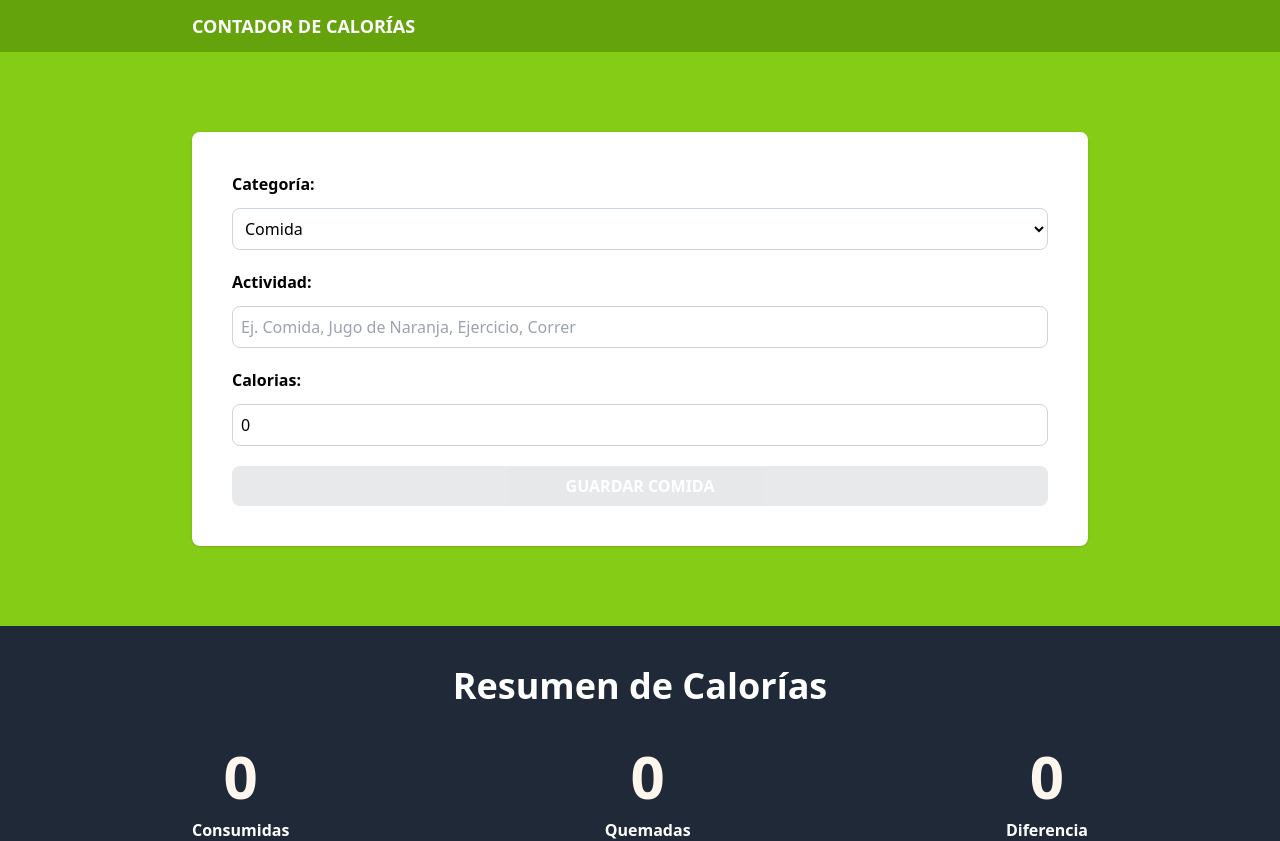
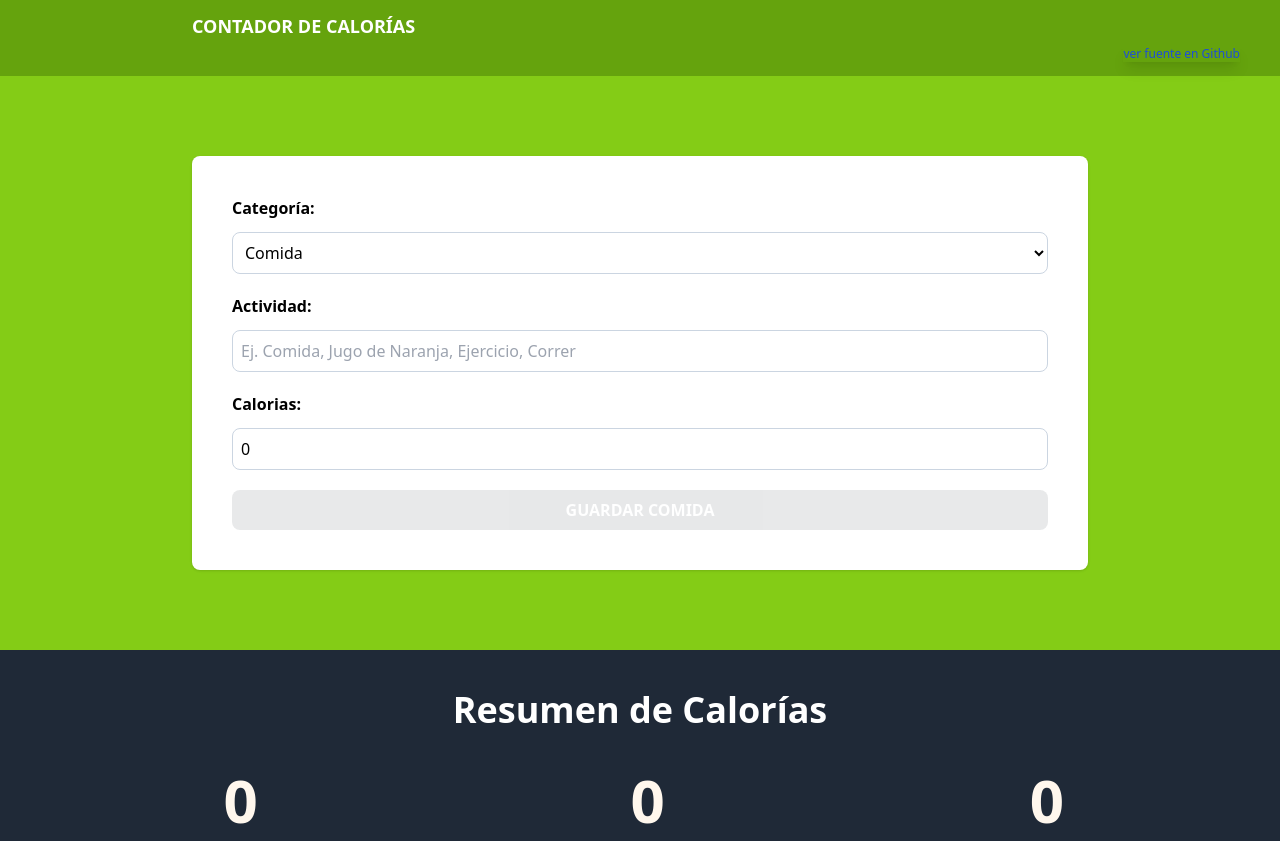
Before and after one commit to leonar2zb/calorie-tracker, a React (Vite) app: page / in a window 1280 px wide. Shown: the top 841 px of the page. Built offline with nearby package versions, Linux system fonts and the light colour scheme.

Commit message:
Agregado un link al repo Github

```diff
--- a/src/App.tsx
+++ b/src/App.tsx
@@ -23,6 +23,9 @@ function App() {
             </button> : ''
           }
         </div>
+        <div className="w-full text-right p-0 h-auto">
+          <span className="text-xs mr-10 text-blue-700 shadow-lg"><a href="https://github.com/leonar2zb/calorie-tracker" target="_blank">ver fuente en Github</a></span>
+        </div>
       </header>
       <section className="bg-lime-500 py-20 px-5">
         <div className="max-w-4xl mx-auto">
```
